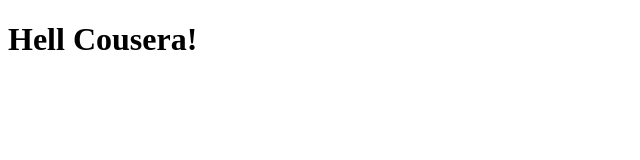
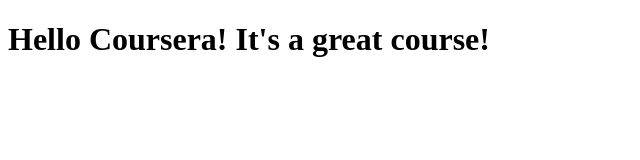
Before and after one commit to nana55/coursera-test, a plain HTML site: page site/index.html in a window 1280 px wide. Shown: the whole page, without its empty margins (0-640 px from the left). Drawn offline with Linux system fonts and the light colour scheme.

Commit message:
Small addition to our page contnet

```diff
--- a/site/index.html
+++ b/site/index.html
@@ -1,9 +1,9 @@
 <!DOCTYPE html>
 <html>
 <head>
-	<title>Hello Cousera!</title>
+	<title>Hello Coursera!</title>
 </head>
 <body>
-<h1>Hell Cousera!</h1>
+<h1>Hello Coursera! It's a great course!</h1>
 </body>
 </html>
```
